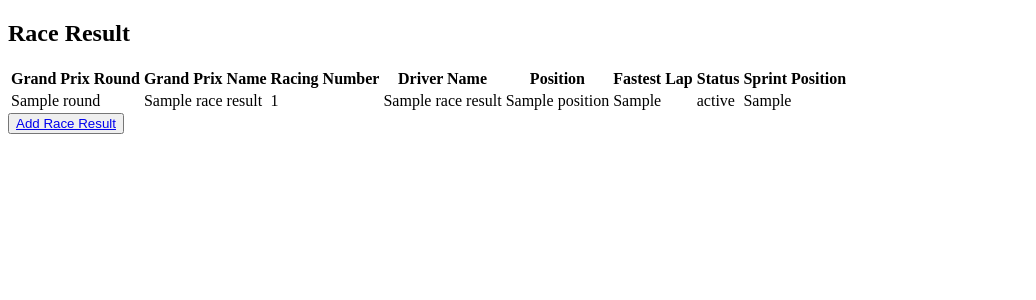
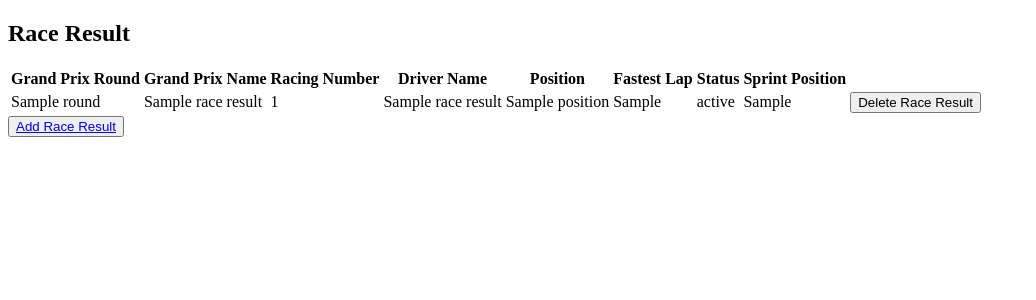
Before and after one commit to athinagouseti/Formula_One_Python-Week_05_Solo_Project, a Flask app: page /race_results in a window 1280 px wide. Shown: the part 88-388 px from the top of the page, without its empty margins (0-1036 px from the left). Run offline with Flask 2, Linux system fonts and the light colour scheme; a database or web service that is not in the repository returns one stand-in record (values such as "Sample title"); some libraries are stand-ins or nearby versions.

Commit message:
Delete Race Result

```diff
--- a/controller/race_result_controller.py
+++ b/controller/race_result_controller.py
@@ -35,3 +35,8 @@ def add_race_result():
     race_result = Race_Result(driver, grand_prix, position, fastest_lap, status, sprint_position)
     race_result_repository.save(race_result)
     return redirect('/race_results')
+
+@race_result_blueprint.route("/race_results/<racing_number>/<round>/delete", methods = ["POST"])
+def delete_race_result(racing_number, round):
+    race_result_repository.delete(racing_number, round)
+    return redirect('/race_results')
--- a/db/formula_one.sql
+++ b/db/formula_one.sql
@@ -34,6 +34,7 @@
     fastest_lap BOOLEAN,
     status VARCHAR,
     sprint_position INT
+    PRIMARY KEY (racing_number, grand_prix_round)
 );
 
 INSERT INTO teams(id, constructor, engine_supplier, chassis, engine_model, nationality) VALUES (1, 'Alfa Romeo', 'Ferrari', 'C41', '065/6', 'Switzerland');
--- a/repositories/race_result_repository.py
+++ b/repositories/race_result_repository.py
@@ -39,13 +39,13 @@ def select_all():
         race_results.append(race_result)
     return race_results
 
-def delete(race_result):
-    sql = "DELETE  FROM race_results WHERE grand_prix_round = %s"
-    values = [race_result]
+def delete(racing_number, round):
+    sql = "DELETE FROM race_results WHERE racing_number = %s AND grand_prix_round = %s"
+    values = [racing_number, round]
     run_sql(sql, values)
 
 
 def update(race_result):
-    sql = "UPDATE race_results SET (racing_number, grand_prix_round, position, fastest_lap, status, sprint_position) = (%s, %s, %s, %s, %s, %s) WHERE grand_prix_round = %s"
+    sql = "UPDATE race_results SET (racing_number, grand_prix_round, position, fastest_lap, status, sprint_position) = (%s, %s, %s, %s, %s, %s) WHERE racing_number = %s AND grand_prix_round = %s"
     values = [race_result.racing_number, race_result.grand_prix_round, race_result.position, race_result.fastest_lap, race_result.status, race_result.sprint_position]
     run_sql(sql, values)
--- a/templates/race_results/index.html
+++ b/templates/race_results/index.html
@@ -13,6 +13,7 @@
         <th>Fastest Lap</th>
         <th>Status</th>
         <th>Sprint Position</th>
+        <th></th>
     </tr>
     {% for race_result in race_results %}
         <tr>
@@ -24,6 +25,13 @@
             <td>{{ race_result.fastest_lap }}</td>
             <td>{{ race_result.status }}</td>
             <td>{{ race_result.sprint_position }}</td>
+            <td>
+                <div class="buttons">
+                    <form class = "delete-form" action = "/race_results/{{ race_result.driver.racing_number }}/{{ race_result.grand_prix.round }}/delete" method = "POST">
+                        <button class = "trash-button"><i class = "fa fa-trash-o fa-3x"></i>Delete Race Result</button>
+                    </form>
+                </div>
+            </td>
         </tr>
     {% endfor %}
 </table>
```
